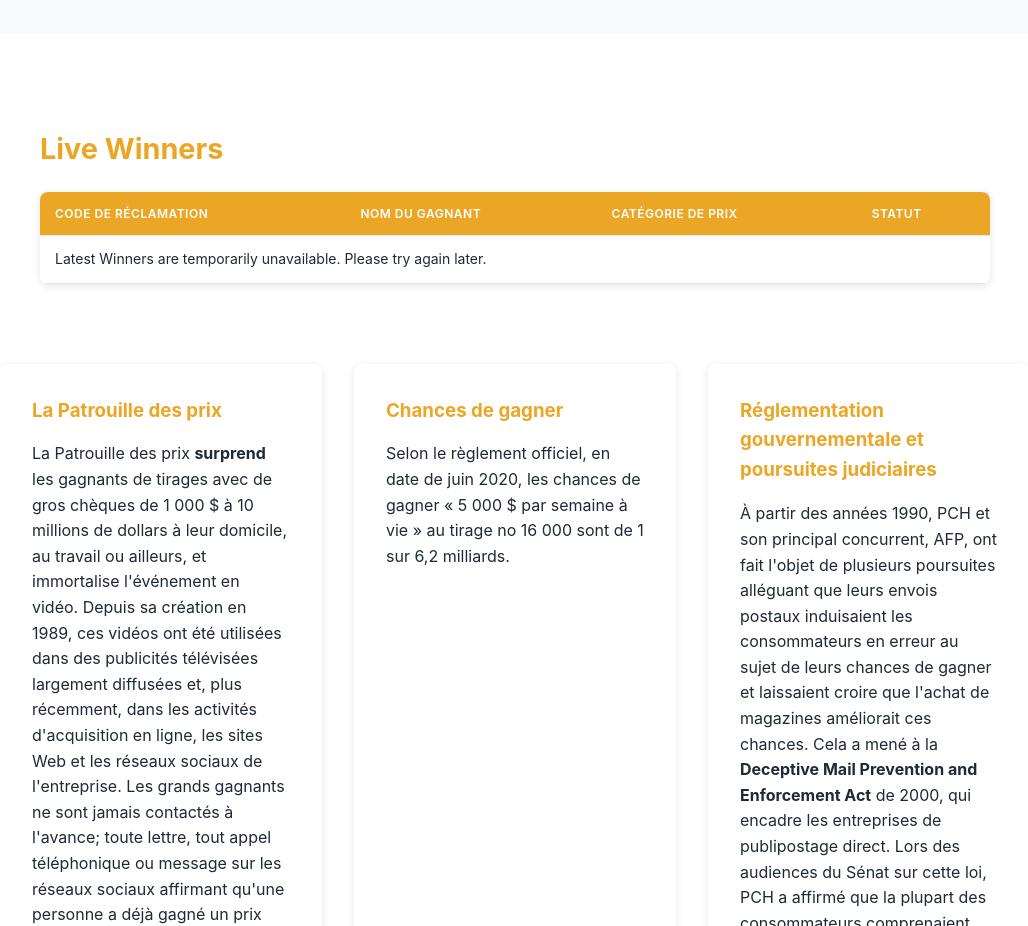
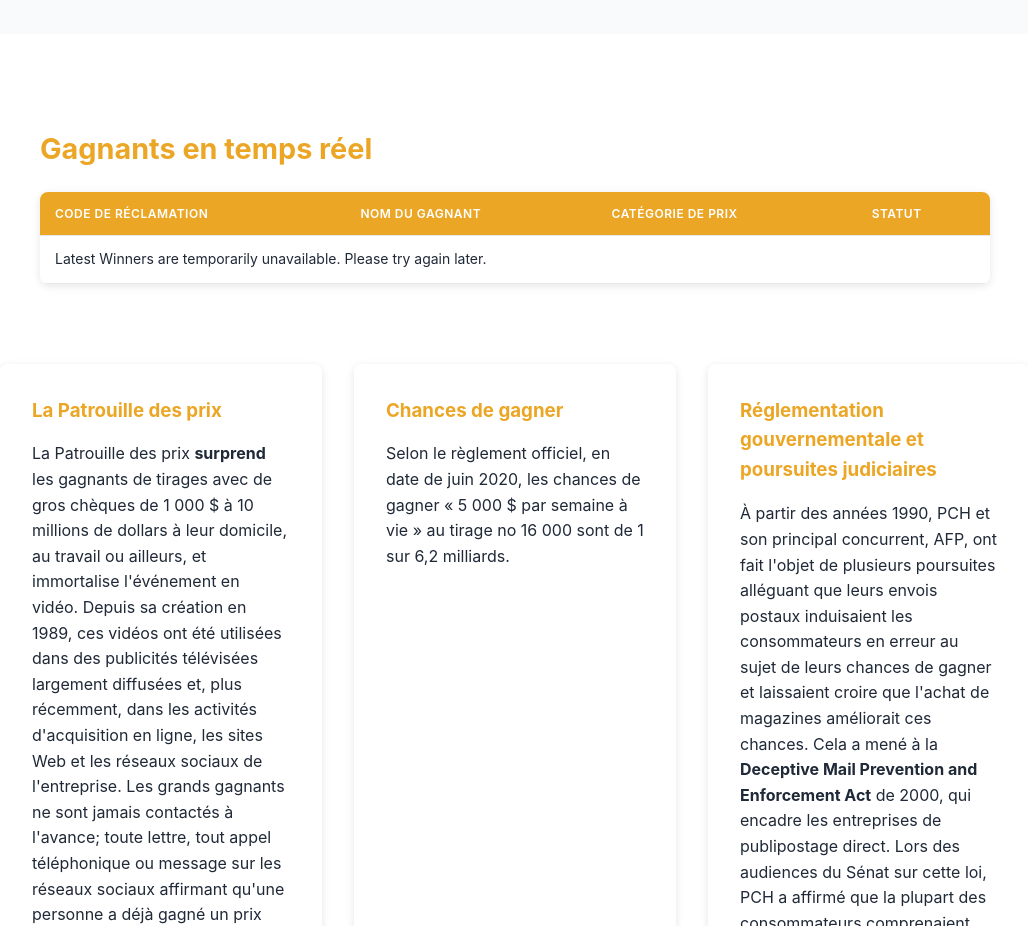
Before and after one commit to ibrahimkehinde749-bot/PCH-Quebec, a plain HTML site: page index.html in a window 1280 px wide. Shown: the part 2080-3006 px from the top of the page, without its empty margins (250-1278 px from the left). Drawn offline with Linux system fonts and the light colour scheme; no server answers.

Commit message:
push change

```diff
--- a/index.html
+++ b/index.html
@@ -91,7 +91,7 @@
         </section>
          <section class="content-section public-winners-section">
             <div class="container">
-                <h2>Live Winners</h2>
+                <h2>Gagnants en temps réel</h2>
                 <div class="table-container">
                     <table class="winners-table">
                         <thead><tr><th>Code de réclamation</th><th>Nom du gagnant</th><th>Catégorie de prix</th><th>Statut</th></tr></thead>
```
